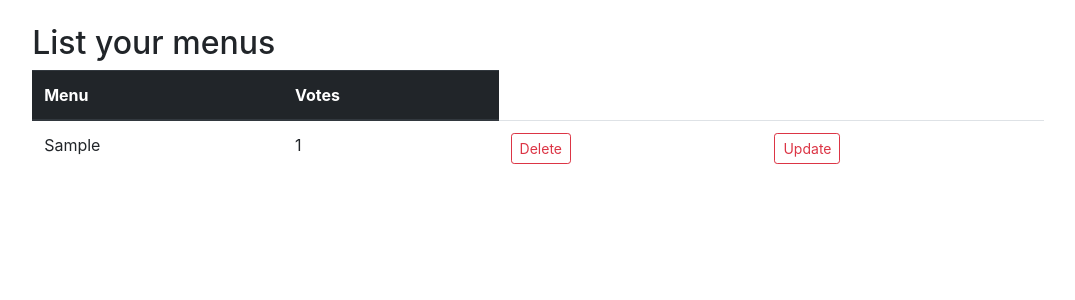
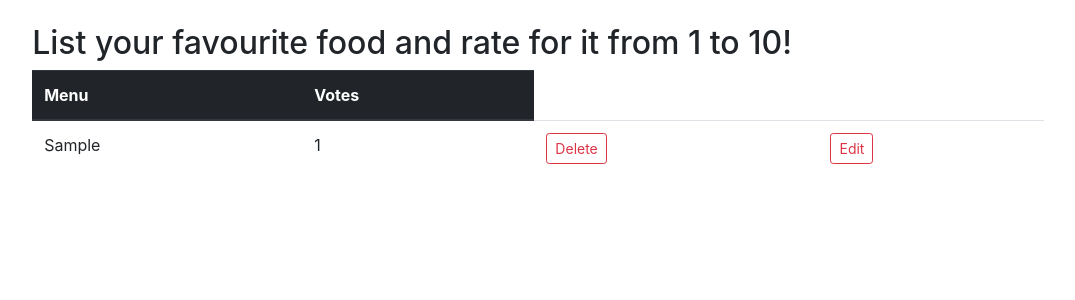
Before and after one commit to doheelee0328/add-favourite-food, a Flask app: page / in a window 1280 px wide. Shown: the part 56-356 px from the top of the page, without its empty margins (102-1177 px from the left). Run offline with Flask 3, Linux system fonts and the light colour scheme; tables that the repository leaves empty hold one stand-in row (values such as "Sample post"); some libraries are stand-ins or nearby versions.

Commit message:
make a  few changes

```diff
--- a/application/forms.py
+++ b/application/forms.py
@@ -1,13 +1,13 @@
 from flask_wtf import FlaskForm
 from wtforms import StringField,  SubmitField, IntegerField
-from wtforms.validators import DataRequired
+from wtforms.validators import DataRequired, NumberRange
 
 class UserDataForm(FlaskForm):
   item = StringField("Item", validators =[DataRequired()])
-  votes = IntegerField("Votes", validators=[DataRequired()])
+  votes = IntegerField("Votes", validators=[DataRequired(), NumberRange(min=1, max=10)])
   submit = SubmitField("Generate Item")
 
 class UpdateUserDataForm(FlaskForm):
   item = StringField("Item", validators =[DataRequired()])
-  votes = IntegerField("Votes", validators=[DataRequired()])
-  submit = SubmitField("Update Item")
+  votes = IntegerField("Votes", validators=[DataRequired(), NumberRange(min=1, max=10)])
+  submit = SubmitField("Save")
--- a/application/templates/add.html
+++ b/application/templates/add.html
@@ -1,6 +1,6 @@
 {% extends 'layout.html' %} {% block content %}
 <div class="col-xs-10 col-sm-6 col-md-6">
-  <h2>add menu Page</h2>
+  <h2>Add your favourite food and rate for it from 1 to 10!</h2>
   <div class="card card-style mb-2">
     <div class="card-body">
       <form action="" method="POST">
--- a/application/templates/index.html
+++ b/application/templates/index.html
@@ -1,7 +1,7 @@
 {% extends 'layout.html' %} {% block content %}
 
 <div class="col-sm-10 ml-auto mr-auto">
-  <h2>List your menus</h2>
+  <h2>List your favourite food and rate for it from 1 to 10!</h2>
   <table class="table">
     <thead class="thead-dark">
       <tr>
@@ -25,7 +25,7 @@
           <a
             href="{{ url_for('update_menu', id=menu.id) }}"
             class="btn btn-outline-danger btn-sm"
-            >Update</a
+            >Edit</a
           >
         </td>
       </tr>
--- a/application/templates/update.html
+++ b/application/templates/update.html
@@ -1,6 +1,6 @@
 {% extends 'layout.html' %} {% block content %}
 <div class="col-xs-10 col-sm-6 col-md-6">
-  <h2>add menu Page</h2>
+  <h2>Update your information</h2>
   <div class="card card-style mb-2">
     <div class="card-body">
       <form action="" method="POST">
```
